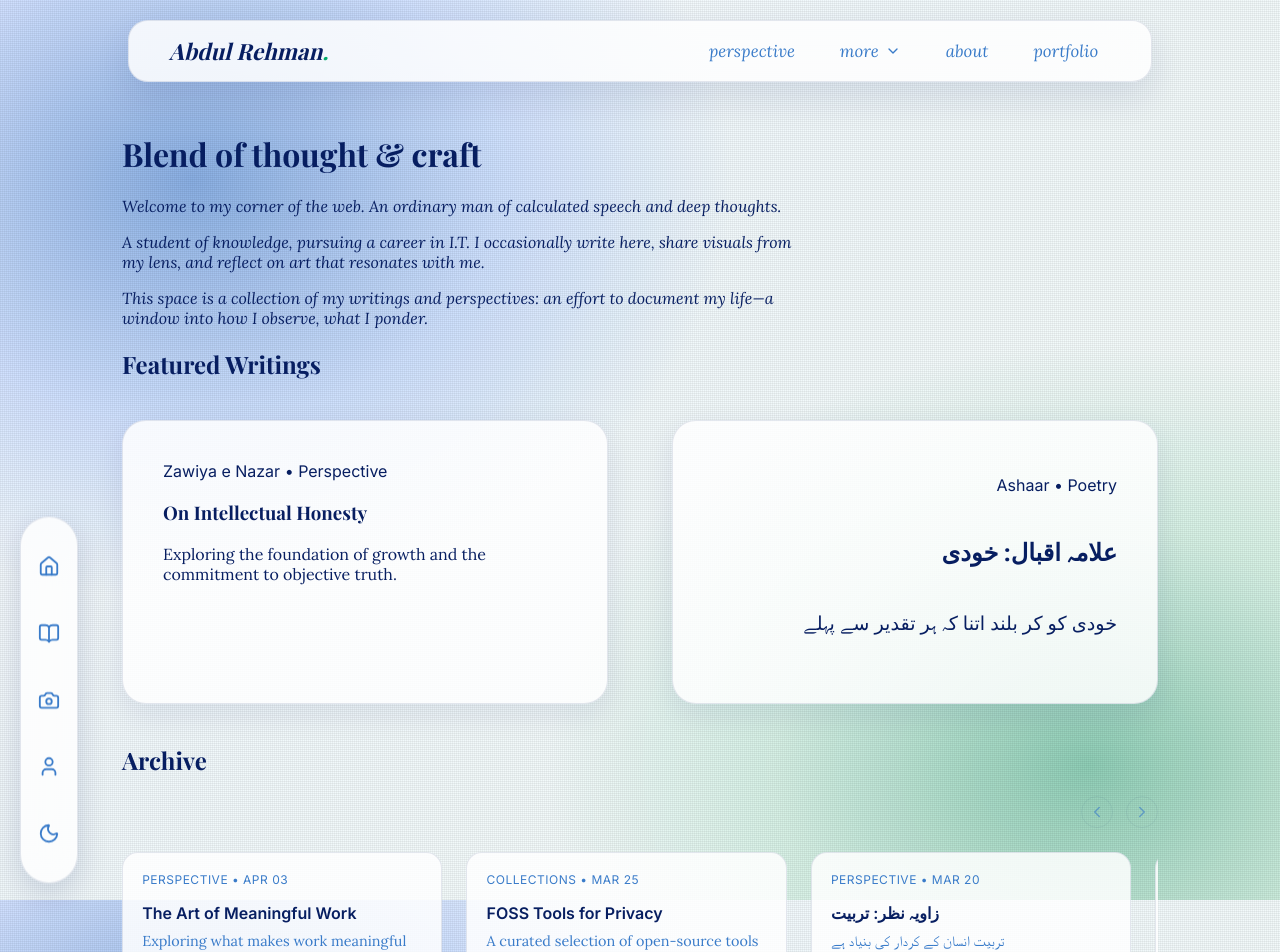
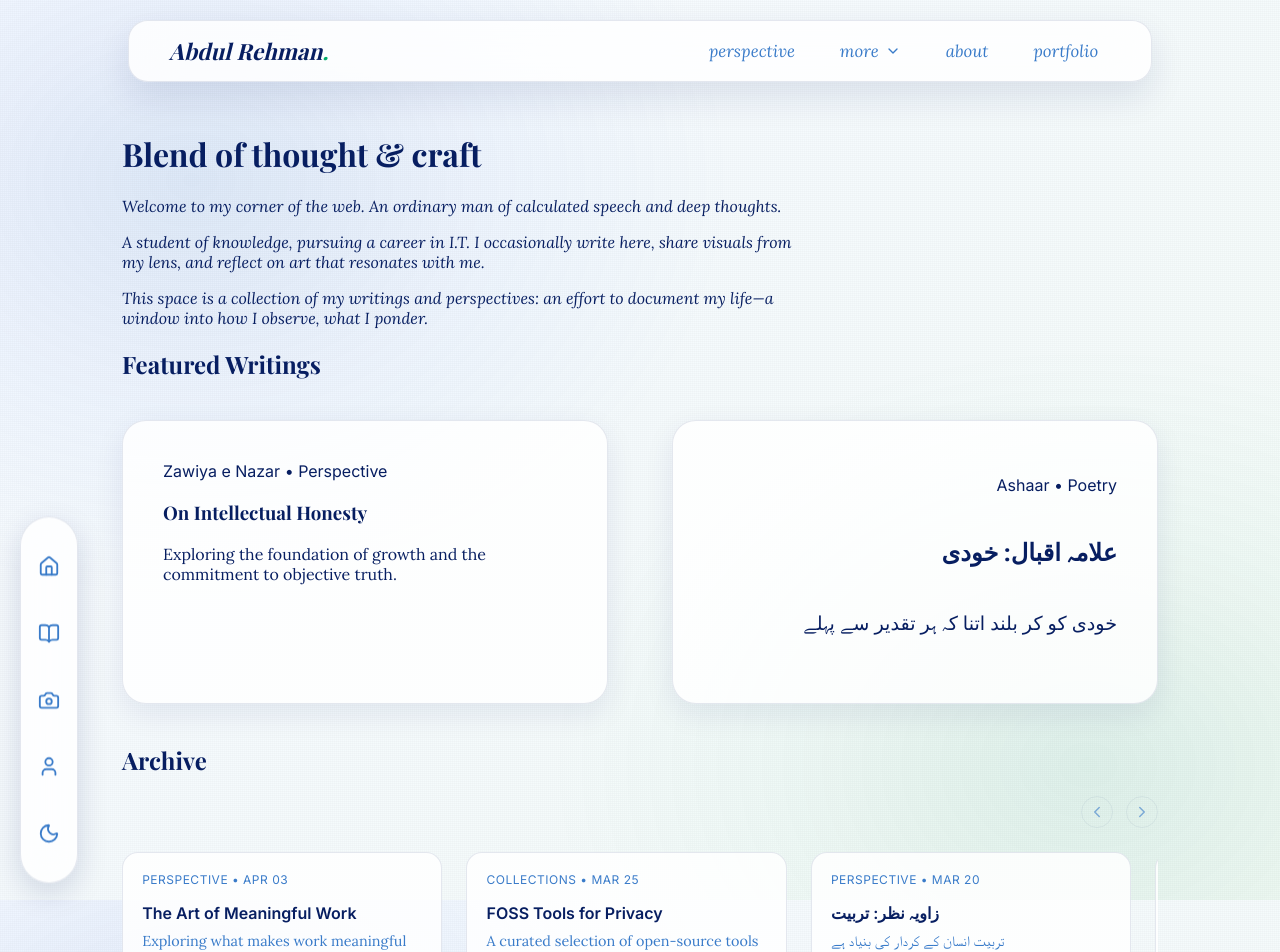
Before and after one commit to arehman-dev/arehman-dev.github.io, a Jekyll site: the page built from index.md, in a window 1280 px wide and 1400 px high. Shown: the top 952 px of the window. Built offline with Jekyll 4.4.1, drawn with Linux system fonts in a browser that asks for light colours; some web fonts are replaced.

Commit message:
v1.6 - resolve light theme bg high intensivity

```diff
--- a/assets/css/style.css
+++ b/assets/css/style.css
@@ -35,14 +35,14 @@ body {
     background-color: var(--bg-grad-1);
     background-image:
         /* Subtle grain overlay */
-        repeating-linear-gradient(0deg, rgba(0,0,0,0.05) 0px, rgba(0,0,0,0.05) 1px, transparent 1px, transparent 2px),
-        repeating-linear-gradient(90deg, rgba(0,0,0,0.04) 0px, rgba(0,0,0,0.04) 1px, transparent 1px, transparent 2px),
+        repeating-linear-gradient(0deg, rgba(0,0,0,0.015) 0px, rgba(0,0,0,0.015) 1px, transparent 1px, transparent 2px),
+        repeating-linear-gradient(90deg, rgba(0,0,0,0.01) 0px, rgba(0,0,0,0.01) 1px, transparent 1px, transparent 2px),
         /* Radial glow - VIBRANT BLUE accent (top-left) */
-        radial-gradient(ellipse 900px 700px at 15% 20%, rgba(30, 100, 200, 0.5) 0%, rgba(100, 150, 255, 0.25) 35%, transparent 60%),
+        radial-gradient(ellipse 900px 700px at 15% 20%, rgba(30, 100, 200, 0.12) 0%, rgba(100, 150, 255, 0.05) 35%, transparent 60%),
         /* Radial glow - VIBRANT GREEN accent (bottom-right) */
-        radial-gradient(ellipse 900px 700px at 85% 85%, rgba(20, 150, 100, 0.45) 0%, rgba(100, 200, 150, 0.2) 35%, transparent 60%),
+        radial-gradient(ellipse 900px 700px at 85% 85%, rgba(20, 150, 100, 0.10) 0%, rgba(100, 200, 150, 0.04) 35%, transparent 60%),
         /* Main gradient */
-        linear-gradient(135deg, var(--bg-grad-1) 0%, #f0f8fb 40%, var(--bg-grad-2) 100%);
+        linear-gradient(135deg, var(--bg-grad-1) 0%, #f5fafd 40%, var(--bg-grad-2) 100%);
     background-attachment: fixed;
     background-size: cover;
     display: flex;
```
